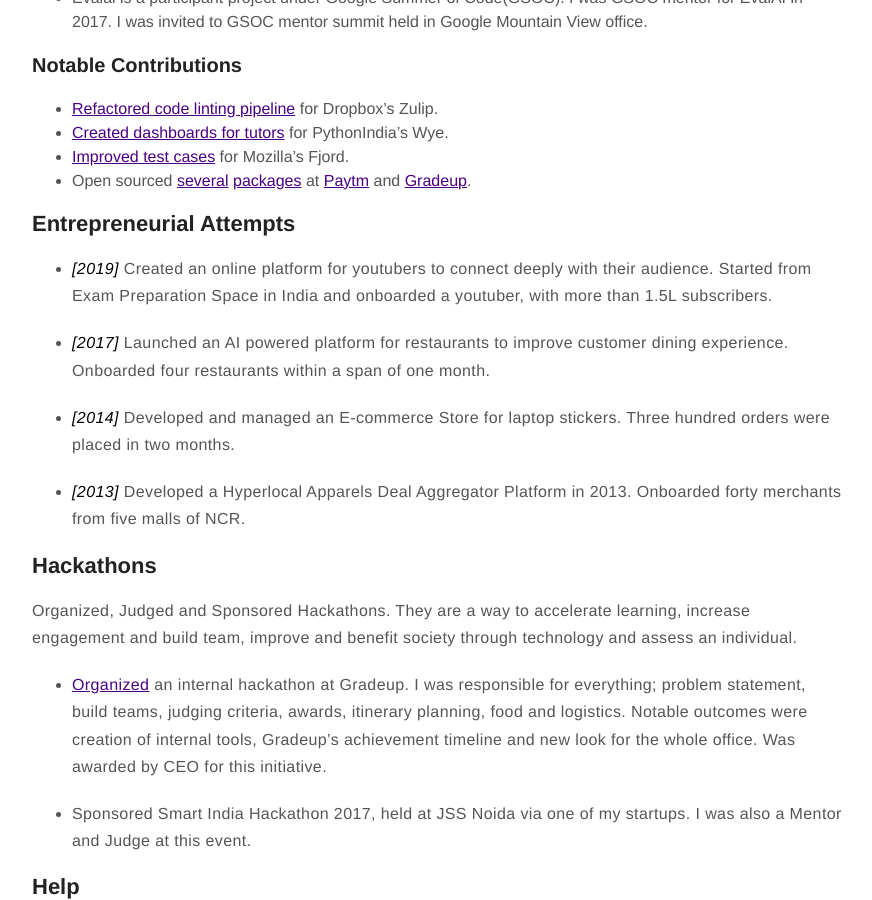
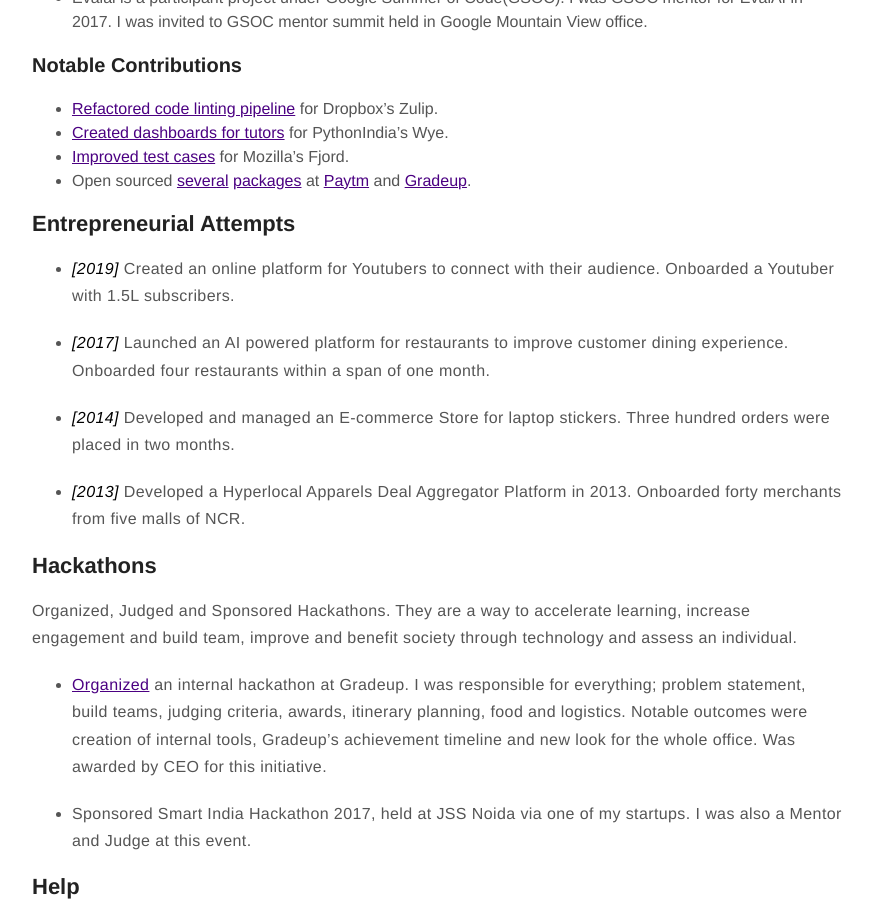
Before and after one commit to taranjeet/taranjeet.github.io, a Jekyll site: the page built from about-detailed.md, in a window 1280 px wide and 900 px high, scrolled down 1574 px. Shown: the whole window, without its empty margins (203-1075 px from the left). Built offline with Jekyll 4.4.1, drawn with Linux system fonts in a browser that asks for light colours.

Commit message:
Update about-detailed.md

```diff
--- a/about-detailed.md
+++ b/about-detailed.md
@@ -49,7 +49,7 @@ Here are some details about my initiatives and experiences
 
 ## Entrepreneurial Attempts
 
-* ___[2019]___ Created an online platform for youtubers to connect deeply with their audience. Started from Exam Preparation Space in India and onboarded a youtuber, with more than 1.5L subscribers.
+* ___[2019]___ Created an online platform for Youtubers to connect with their audience. Onboarded a Youtuber with 1.5L subscribers.
 
 * ___[2017]___ Launched an AI powered platform for restaurants to improve customer dining experience. Onboarded four restaurants within a span of one month.
 
```
